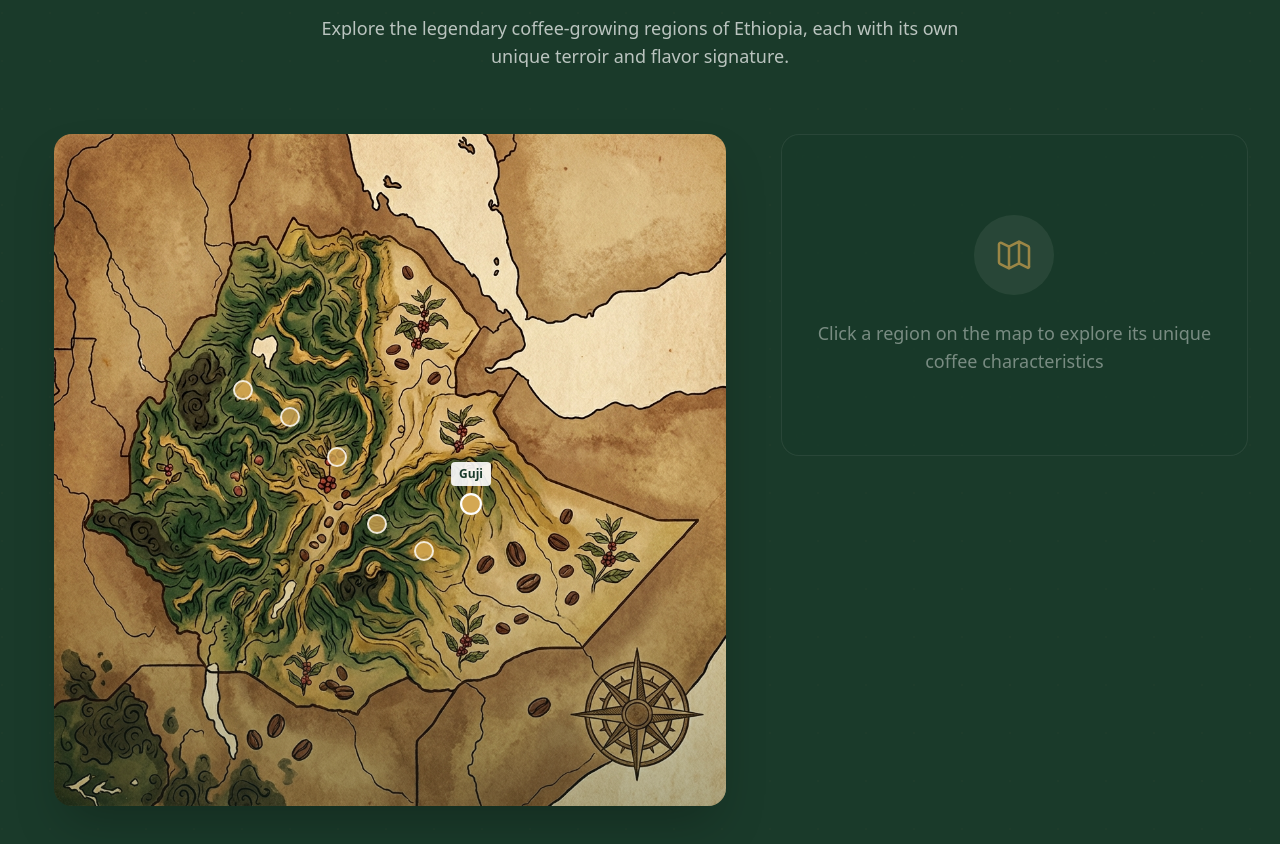
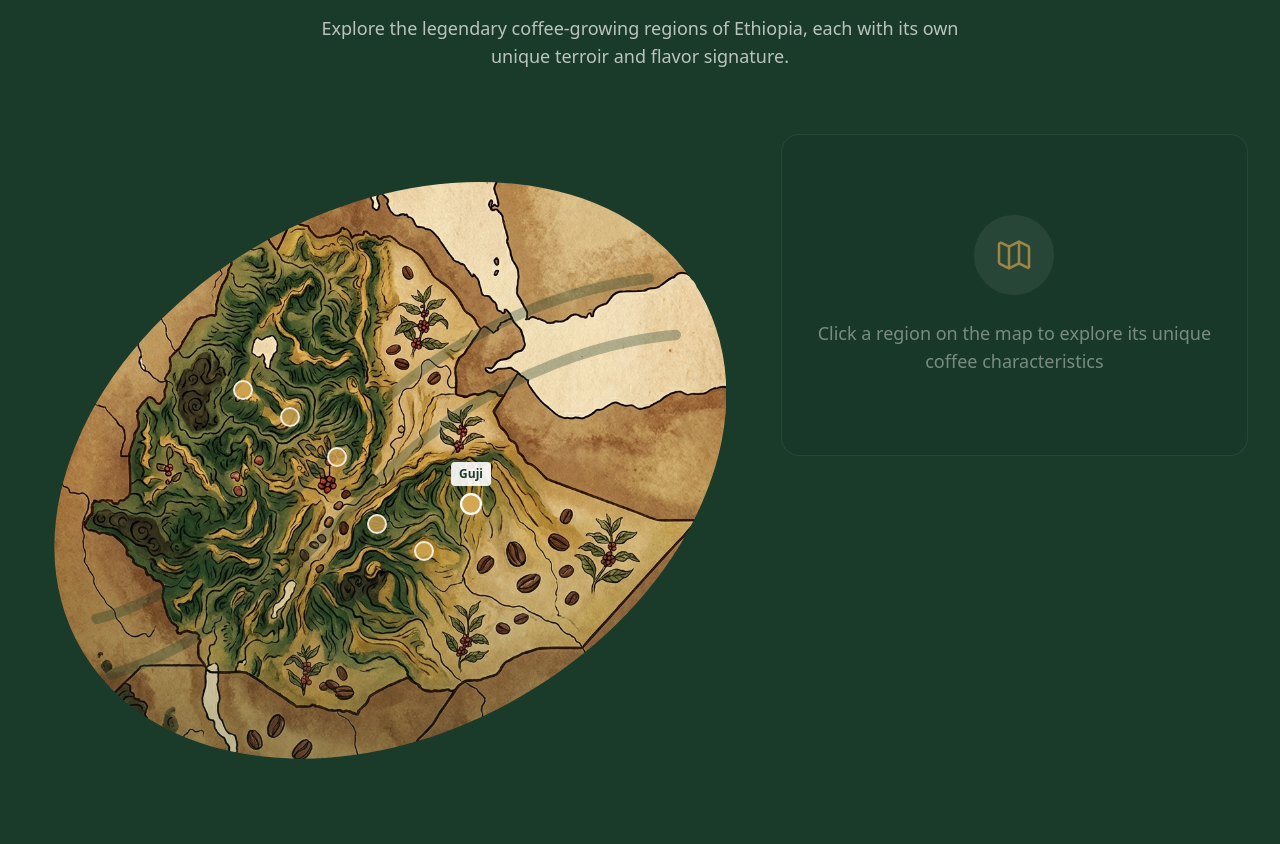
Before and after one commit to youngrichu/greenacres-web, a Next.js app: page / in a window 1280 px wide. Shown: the part 5580-6424 px from the top of the page. Built offline with nearby package versions, Linux system fonts and the light colour scheme; a web font is replaced by a local one.

Commit message:
feat: Apply a coffee bean clip path to the interactive map container and add a coffee bean split SVG overlay.

```diff
--- a/src/components/CoffeeMap.tsx
+++ b/src/components/CoffeeMap.tsx
@@ -169,8 +169,13 @@ export default function CoffeeMap() {
                     className="grid lg:grid-cols-5 gap-8 items-start"
                 >
                     {/* Interactive Map - takes 3 columns */}
-                    <div className="lg:col-span-3 relative">
-                        <div className="relative aspect-square max-w-2xl mx-auto rounded-2xl overflow-hidden shadow-2xl">
+                    <div className="lg:col-span-3 relative px-4 sm:px-0">
+                        <div
+                            className="relative aspect-square max-w-2xl mx-auto overflow-hidden shadow-2xl transition-all duration-1000 ease-in-out"
+                            style={{
+                                clipPath: "url(#coffee-bean-clip)"
+                            }}
+                        >
                             {/* Map Image */}
                             <Image
                                 src="/images/ethiopia-map.png"
@@ -179,6 +184,26 @@ export default function CoffeeMap() {
                                 className="object-cover"
                                 priority
                             />
+
+                            {/* Coffee Bean Split Overlay */}
+                            <svg
+                                className="absolute inset-0 w-full h-full pointer-events-none z-10 opacity-30"
+                                viewBox="0 0 512 512"
+                                fill="none"
+                            >
+                                <path
+                                    d="M453.18,110.065c-43.364,5.145-146.471,27.804-237.128,127.471C124.661,342.144,50.869,365.075,32.508,369.382"
+                                    stroke="var(--color-forest)"
+                                    strokeWidth="8"
+                                    strokeLinecap="round"
+                                />
+                                <path
+                                    d="M473.689,153.187c-27.653,1.993-140.558,16.529-237.128,121.878c-92.308,100.693-165.009,129.024-192.946,136.669"
+                                    stroke="var(--color-forest)"
+                                    strokeWidth="8"
+                                    strokeLinecap="round"
+                                />
+                            </svg>
 
                             {/* Overlay for better marker visibility */}
                             <div className="absolute inset-0 bg-gradient-to-t from-forest/30 via-transparent to-transparent" />
@@ -343,6 +368,23 @@ export default function CoffeeMap() {
                     </div>
                 </div>
             </div>
+
+            {/* SVG Clip Path Definition for Coffee Bean Shape */}
+            <svg width="0" height="0" className="absolute">
+                <defs>
+                    <clipPath id="coffee-bean-clip" clipPathUnits="objectBoundingBox">
+                        {/* Outer silhouette of the coffee bean to show the full map inside */}
+                        <path
+                            transform="scale(0.001953125, 0.001953125)"
+                            d="M491.646,119.951c-0.677-1.171-1.538-2.2-2.244-3.348c-0.598-2.454-1.983-4.487-3.968-5.92
+                            c-27.978-41.05-75.195-66.953-134.765-72.953c-62.793-6.346-131.677,10.031-194.091,46.068
+                            c-62.404,36.031-111.042,87.546-136.94,145.049c-26.429,58.674-26.174,116.638,0.716,163.206
+                            c26.889,46.573,76.958,75.772,140.987,82.221c8.82,0.889,17.773,1.334,26.807,1.334c55.209,0,113.648-16.439,167.273-47.401
+                            c62.414-36.031,111.042-87.546,136.94-145.05C518.791,224.483,518.535,166.525,491.646,119.951z"
+                        />
+                    </clipPath>
+                </defs>
+            </svg>
         </section>
     );
 }
```
